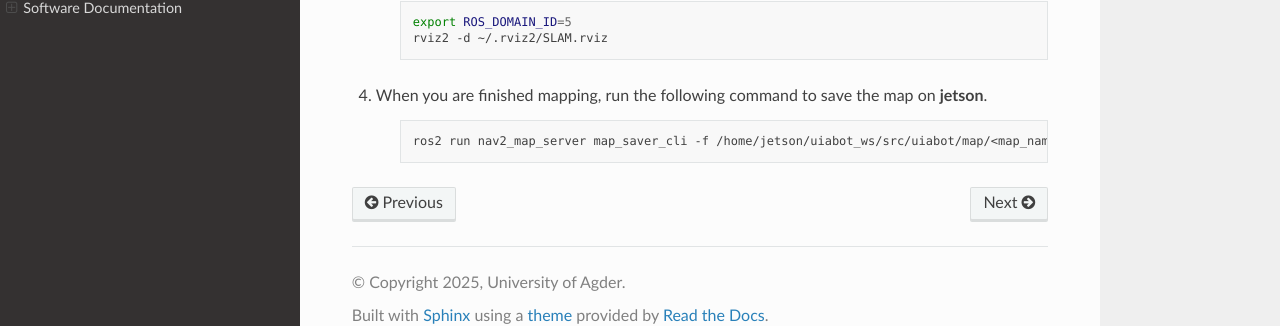
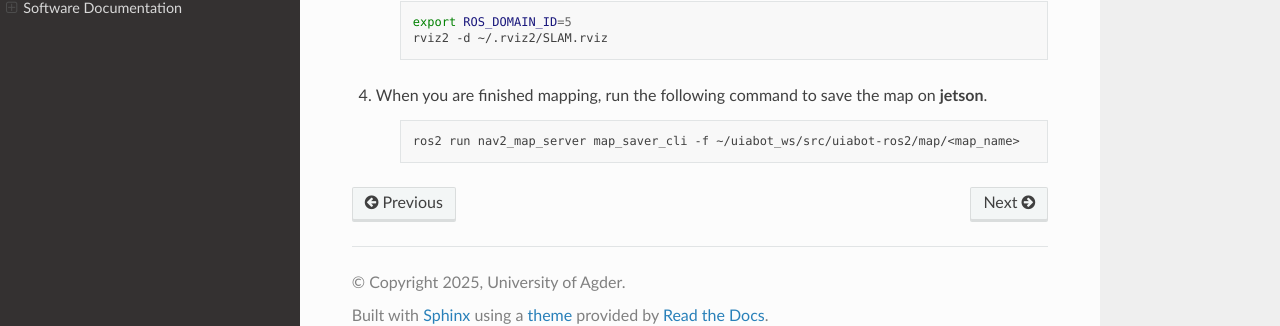
Before and after one commit to DrDanielh/UiAbot, a Sphinx documentation site: the page built from docs/src/localization_mapping.rst, in a window 1280 px wide and 900 px high, scrolled down 5465 px. Shown: the part 548-874 px from the top of the window. Built offline with Sphinx 7.4.7 and the Read the Docs theme 3.1.0, drawn with Linux system fonts in a browser that asks for light colours.

Commit message:
updated commend for saving map

```diff
--- a/docs/src/localization_mapping.rst
+++ b/docs/src/localization_mapping.rst
@@ -182,4 +182,4 @@ This guide launches all nodes required to drive the UiAbot remotely using the pc
 
     .. code:: bash
 
-        ros2 run nav2_map_server map_saver_cli -f /home/jetson/uiabot_ws/src/uiabot/map/<map_name>
+        ros2 run nav2_map_server map_saver_cli -f ~/uiabot_ws/src/uiabot-ros2/map/<map_name>
```
